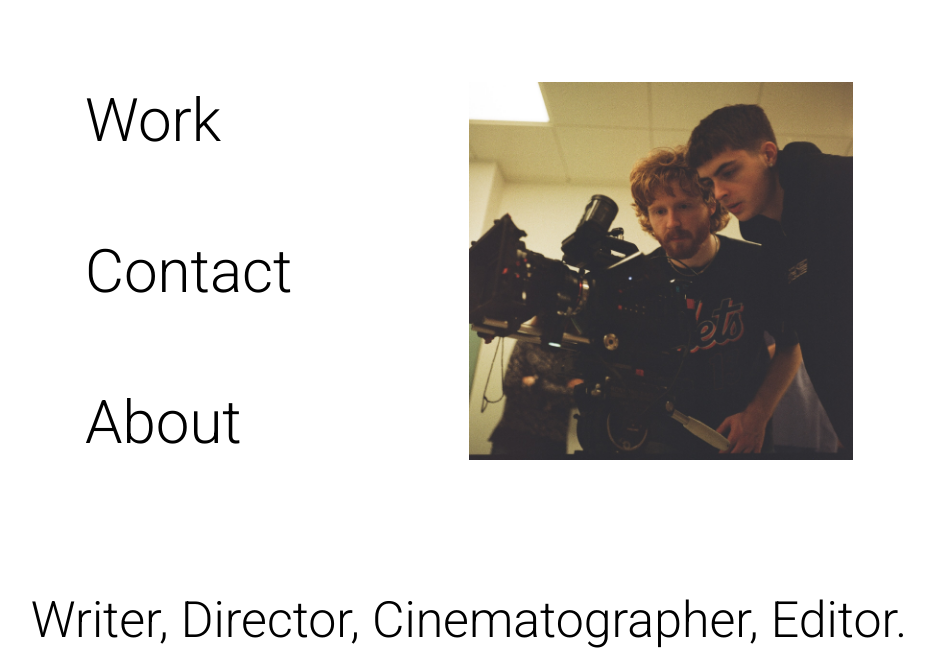
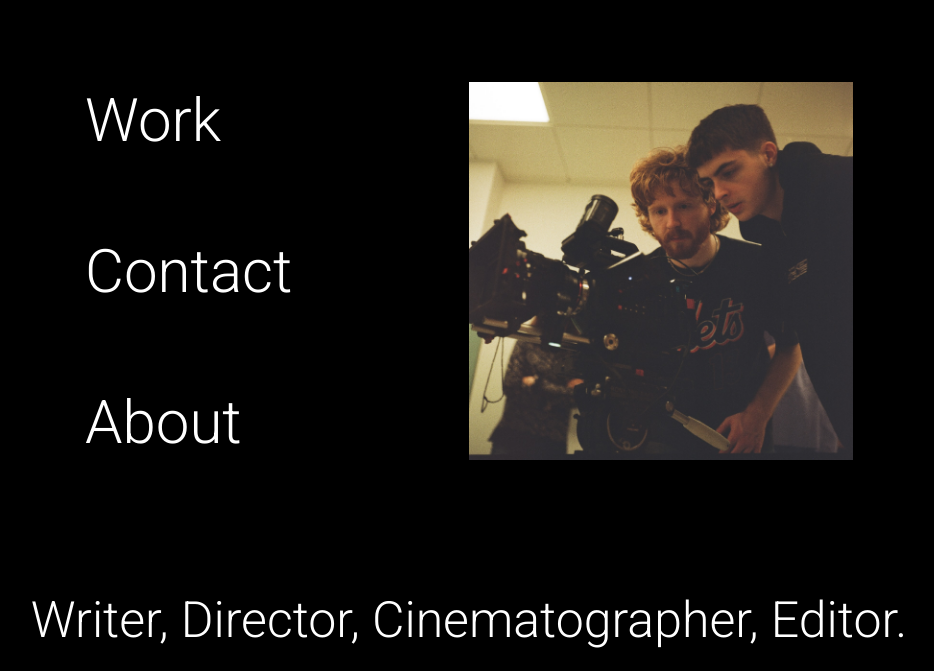
Before and after one commit to cianbyrne00/karl_site, a plain HTML site: page index.html in a window 1280 px wide. Shown: the part 129-800 px from the top of the page, without its empty margins (171-1105 px from the left). Drawn offline with nearby package versions, Linux system fonts and the light colour scheme.

Commit message:
Update style.css

```diff
--- a/style.css
+++ b/style.css
@@ -10,12 +10,12 @@ html, body, div, span, applet, object, iframe, h1, h2, h3, h4, h5, h6, p, blockq
 
 a:link {
     text-decoration: none;
-    color: black;
+    color: white;
   }
 
   a:visited {
     text-decoration: none;
-    color: black;
+    color: white;
   }
 
   a:hover {
@@ -31,6 +31,8 @@ a:link {
 body
 {
     margin: 0;
+    background-color: black;
+    color: white;
 }
 
 header
@@ -146,9 +148,4 @@ footer
         font-size: 25px;
     }
 
-    #hidden
-    {
-        display: none;
-    }
-
 }
```
